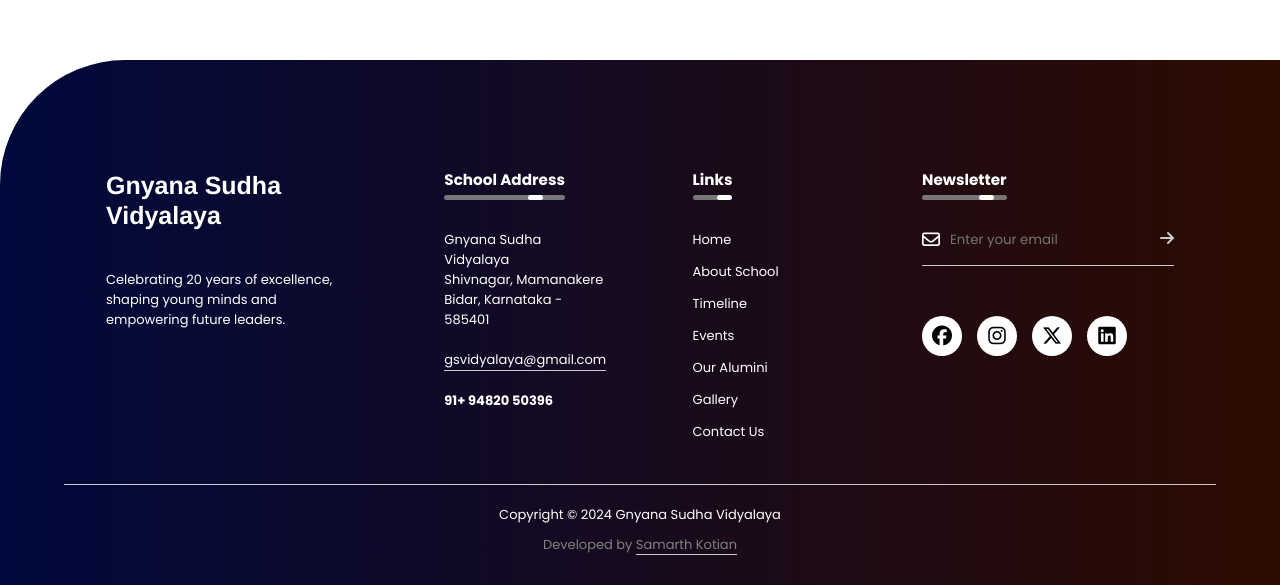
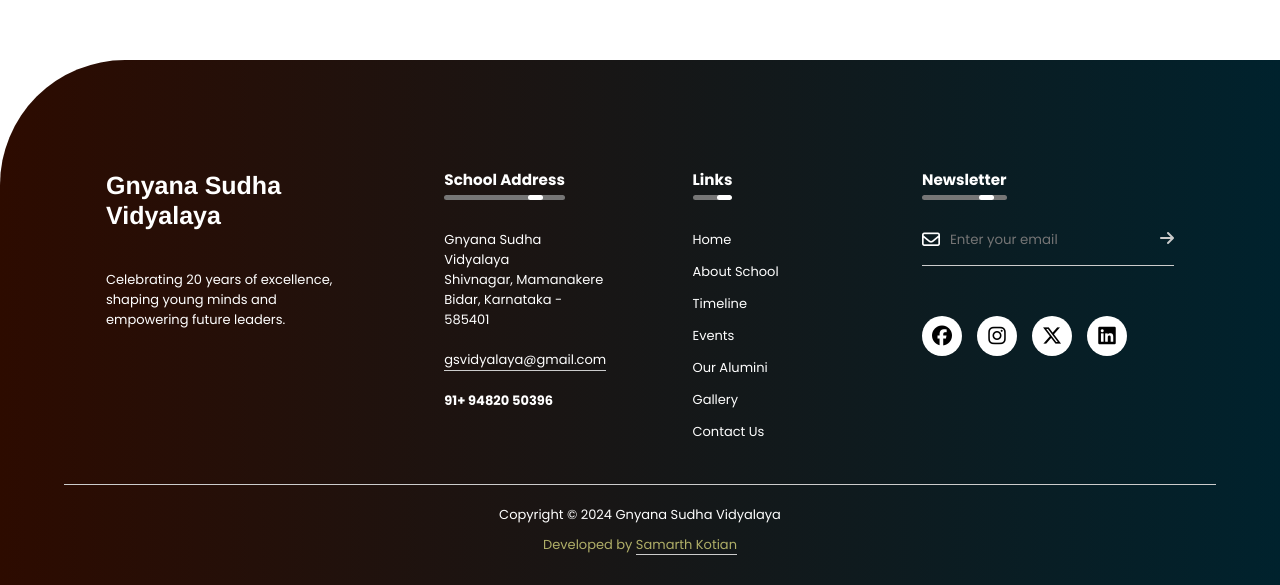
Before and after one commit to Samarthsteve/Project-GSV, a React (Vite) app in the folder Project-GSV/: page / in a window 1280 px wide. Shown: the part 215-800 px from the top of the page. Built offline with nearby package versions, Linux system fonts and the light colour scheme.

Commit message:
Footer completed(Changes)

```diff
--- a/Project-GSV/src/styles/Footer.css
+++ b/Project-GSV/src/styles/Footer.css
@@ -2,7 +2,7 @@ footer {
   width: 100%;
   position: absolute;
   bottom: 0;
-  background: linear-gradient(to right, #00093c, #2d0b00);
+  background: linear-gradient(to left, #00222D, #2d0b00);
   color: #fff;
   padding: 100px 0 30px;
   border-top-left-radius: 125px;
@@ -131,7 +131,7 @@ hr {
 
 .dev {
   margin-top: 10px;
-  color: #808080;
+  color: #b0af68;
 }
 
 .dev a {
```
